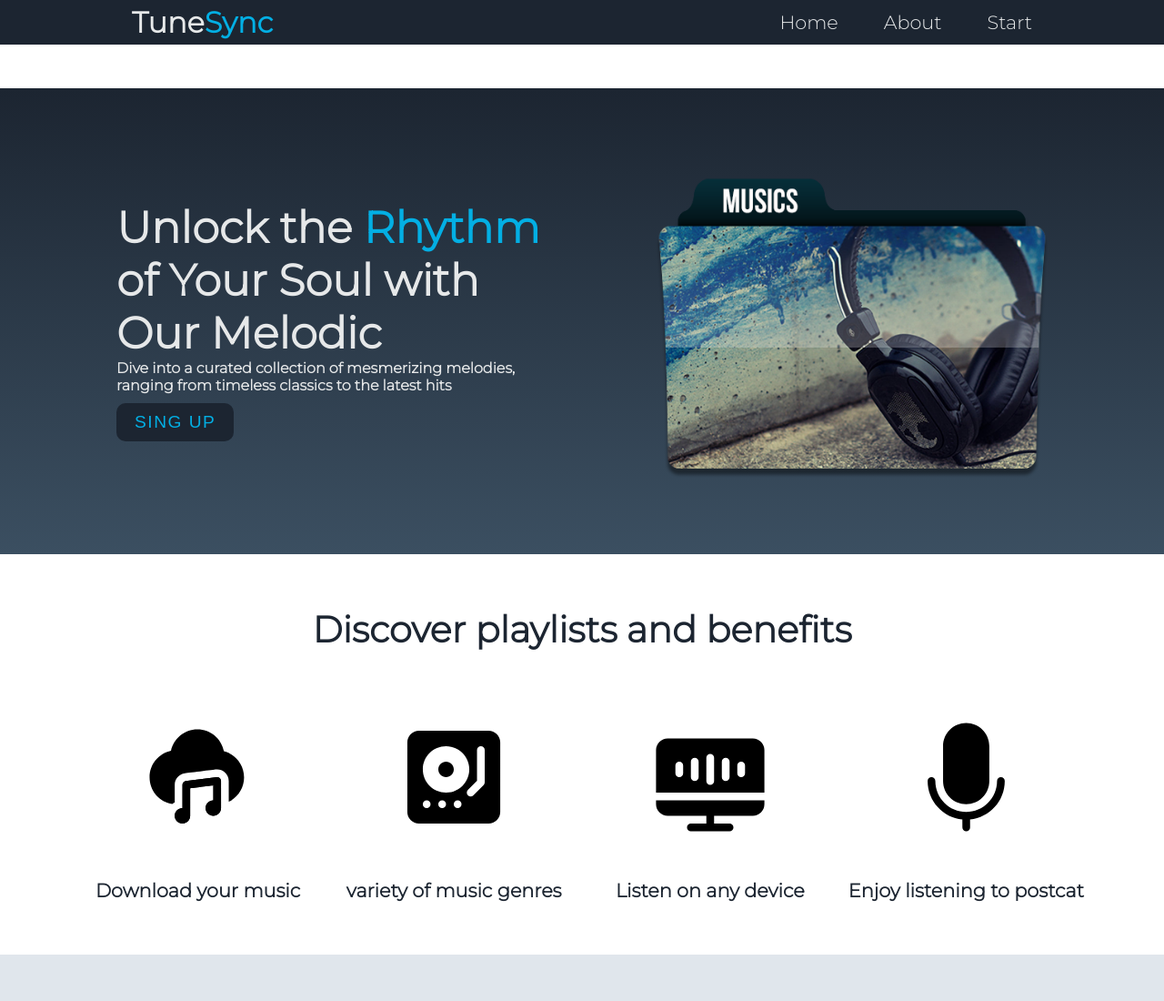
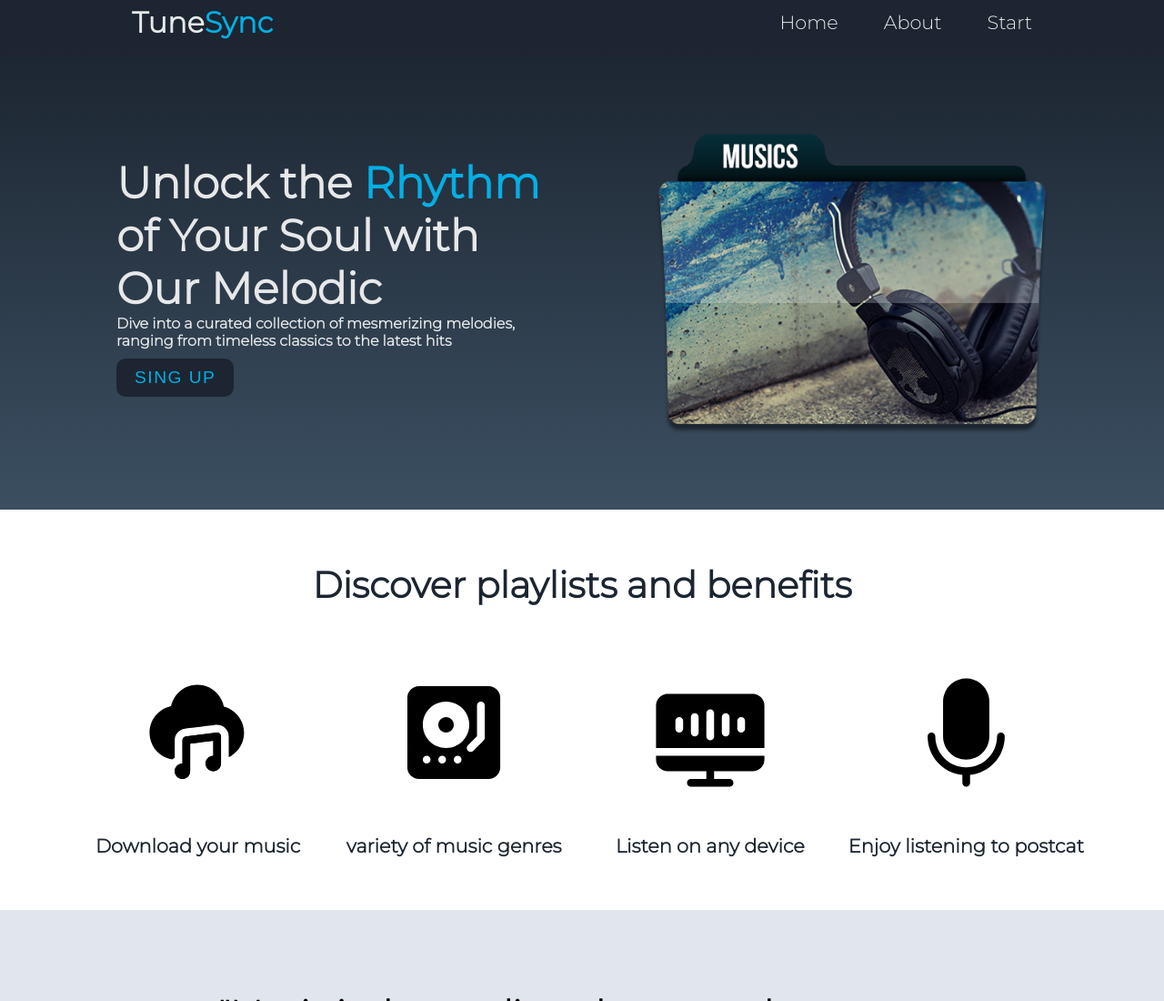
Before and after one commit to Lautaro-R-collins/odin-Landing-Page, a plain HTML site: page index.html in a window 1280 px wide. Shown: the top 1100 px of the page at 91% size. Drawn offline with Linux system fonts and the light colour scheme.

Commit message:
Fix styles

```diff
--- a/style.css
+++ b/style.css
@@ -14,7 +14,7 @@ body {
 }
 
 section {
-    scroll-margin-top: 100px;
+    scroll-margin-top: 150px;
 }
 
 :root {
@@ -35,7 +35,7 @@ main {
     justify-content: space-between;
     align-items: center;
     background-color: var(--primary);
-    position: sticky;
+    position: fixed;
     top: 0;
     left: 0;
     width: 100%;
```
